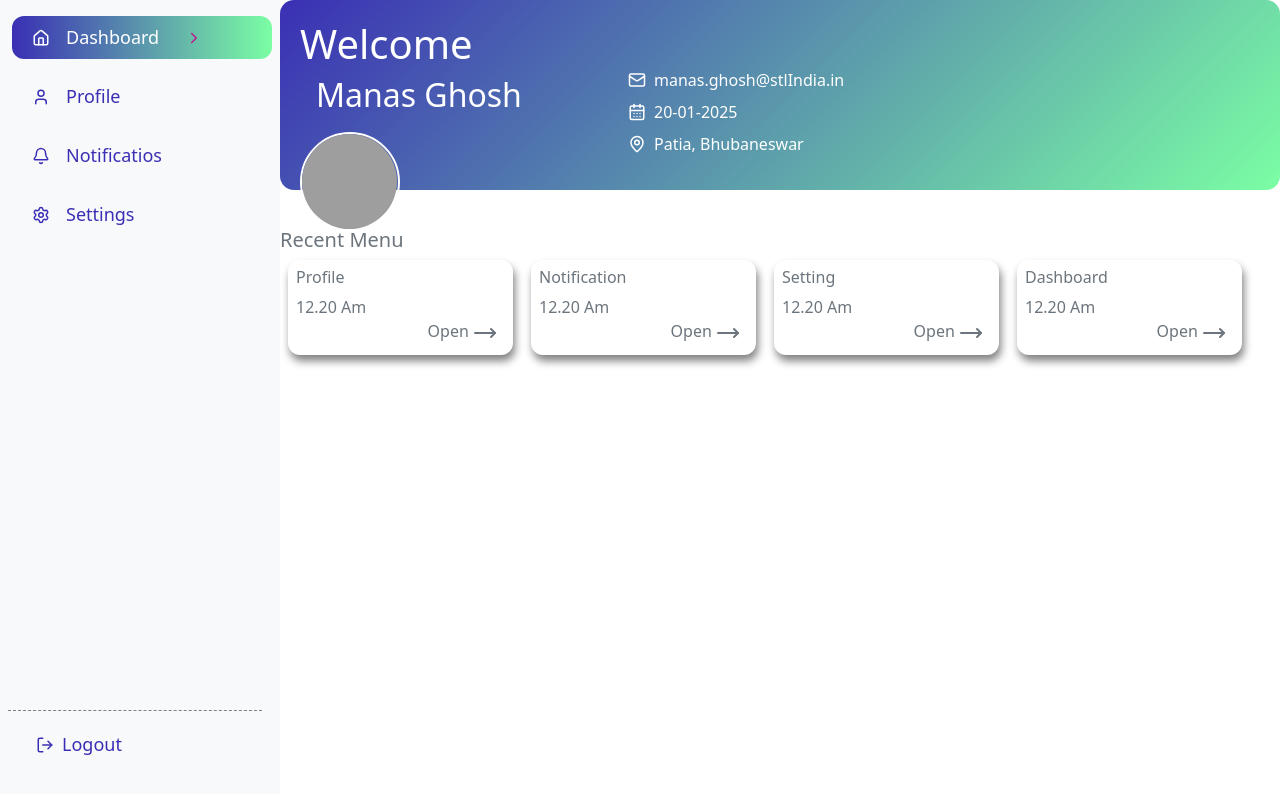
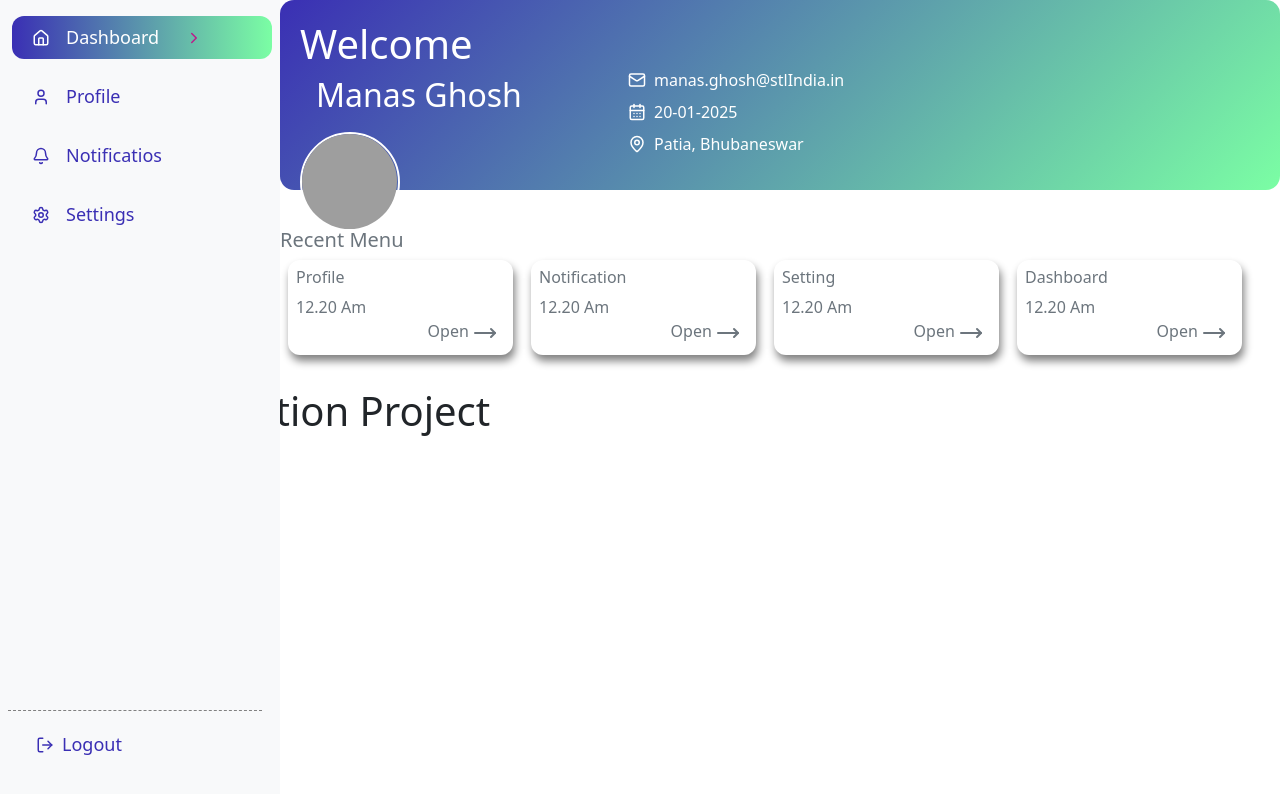
Before and after one commit to Manasghosh7681/TaskSphere, a React app: page /home in a window 1280 px wide. Shown: the top 794 px of the page. Built offline with nearby package versions, Linux system fonts and the light colour scheme; grey boxes are pictures that could not be loaded; the HTML template or start-up script is replaced by a standard one.

Commit message:
ProjectCard design

```diff
--- a/src/Pages/Home/Home.jsx
+++ b/src/Pages/Home/Home.jsx
@@ -3,6 +3,7 @@ import Sidebar from '../../Components/Sidebar/Sidebar';
 import Banner from '../../Components/Banner/Banner';
 import styles from './Home.module.css'
 import Menu from '../../Components/Menu/Menu';
+import ProjectCard from '../../Components/ProjectCard/ProjectCard';
 
 const Home = () => {
     return (
@@ -15,6 +16,10 @@ const Home = () => {
 
              <Menu/>
             </div>
+            <div>
+                <h5>Projects</h5>
+                <ProjectCard/>
+            </div>
 
         </>
     );
```
